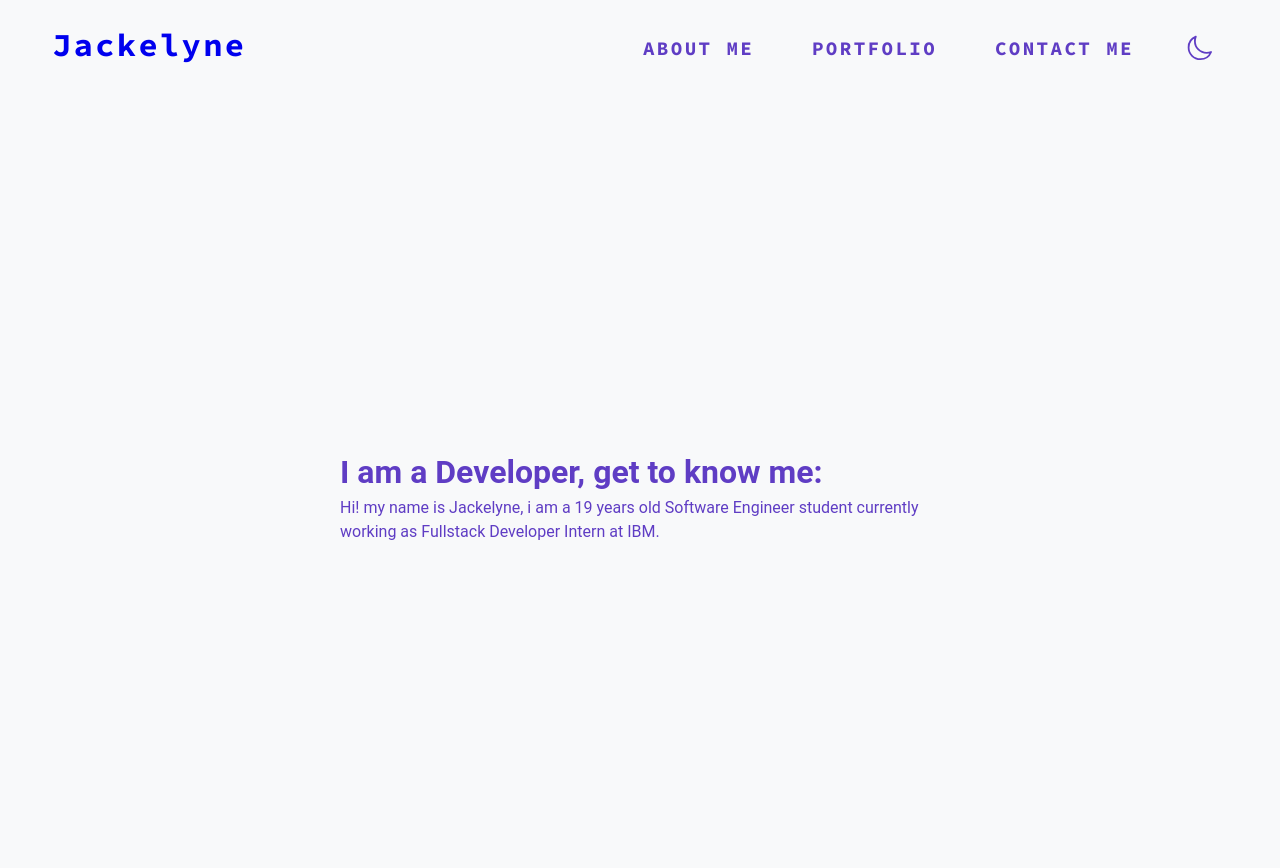
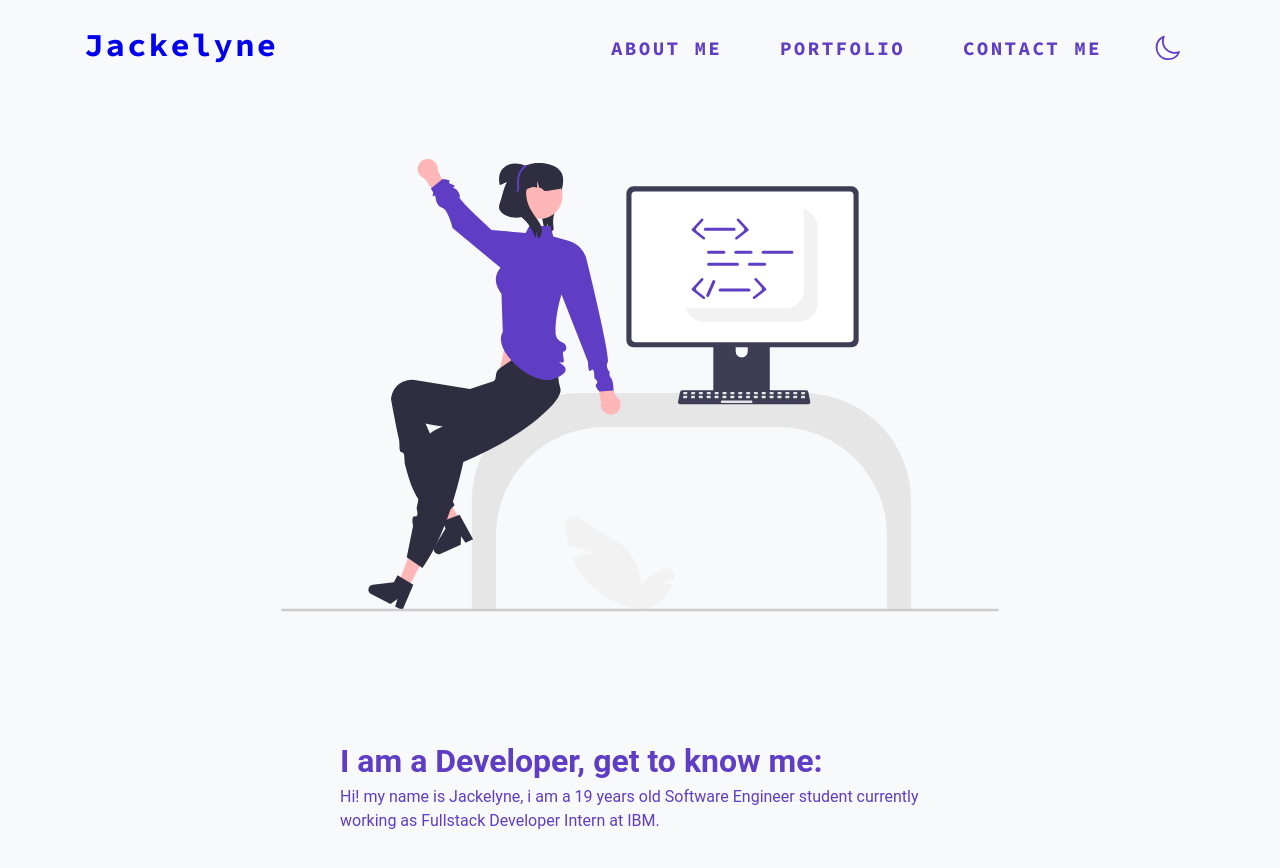
Before and after one commit to jaqnunes/portfolio, a Vue app: page / in a window 1280 px wide. Shown: the top 868 px of the page. Built offline with nearby package versions, Linux system fonts and the light colour scheme.

Commit message:
feat: add new image to about me section

```diff
--- a/src/components/AboutMe.vue
+++ b/src/components/AboutMe.vue
@@ -1,5 +1,6 @@
 <template>
   <div class="aboutMe">
+    <img src="../../images/undraw_proud_coder_re_exuy.svg" alt="developer_undraw">
     <div class="aboutMe--texts">
       <h1>I am a Developer, get to know me:</h1>
       <p>
@@ -7,6 +8,7 @@
       </p>
     </div>
   </div>
+
 </template>
 
 <script>
--- a/src/components/NavBar.vue
+++ b/src/components/NavBar.vue
@@ -41,7 +41,7 @@ export default {
   flex-wrap: wrap;
   align-items: center;
   justify-content: space-evenly;
-  padding: 1rem 2rem;
+  padding: 1rem 4rem;
 
   &--title:link {
     text-decoration: none;
--- a/src/style.css
+++ b/src/style.css
@@ -6,7 +6,7 @@
 
 #app .dark {
   background-color: #26184e;
-  color: #cfc5ed;
+  color: #fafbf4;
 }
 
 #app .light {
```
Also changed, not shown: images/undraw_proud_coder_re_exuy.svg (added), 1 other file (tests, documents, lock files or other folders).
